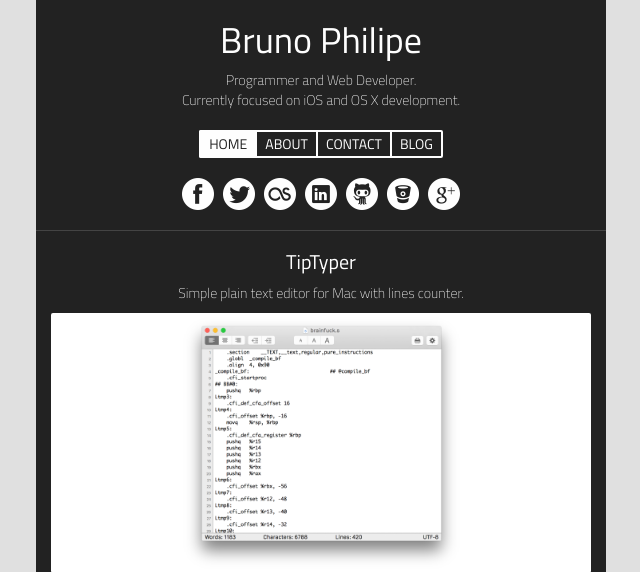
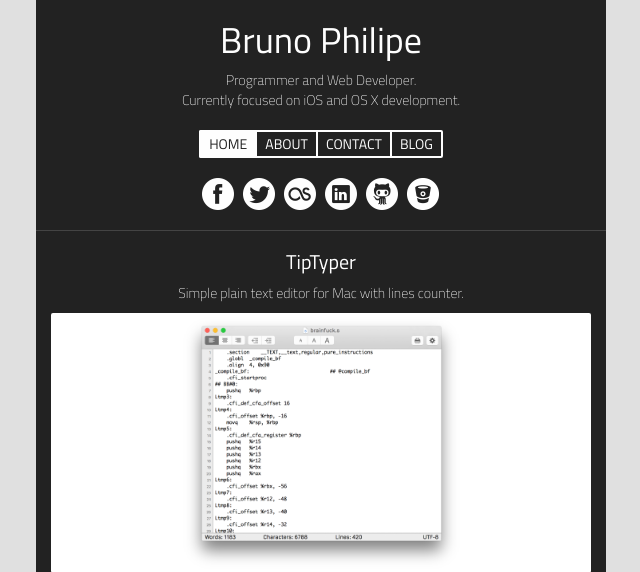
Before and after one commit to brunophilipe/brunophilipe.com, a PHP site: page / in a window 1280 px wide. Shown: the top 572 px of the page, without its empty margins (319-959 px from the left). Run offline with PHP 8.4, Linux system fonts and the light colour scheme.

Commit message:
Removed G+ links.

```diff
--- a/assets/templates/menu.html
+++ b/assets/templates/menu.html
@@ -8,6 +8,5 @@
 				<a id="li" class="tooltips" target="_blank" title="LinkedIn" href="https://www.linkedin.com/pub/bruno-philipe-resende-silva/33/416/ba7"><span>LinkedIn</span></a>
 				<a id="gh" class="tooltips" target="_blank" title="GitHub" href="https://www.github.com/brunophilipe"><span>GitHub</span></a>
 				<a id="bb" class="tooltips" target="_blank" title="BitBucket" href="https://bitbucket.org/brunophilipe"><span>BitBucket</span></a>
-				<a id="gp" class="tooltips" target="_blank" title="Google+" href="https://plus.google.com/u/0/+BrunoPhilipe"><span>Google+</span></a>
 			</div>
 			<hr>
--- a/contact.php
+++ b/contact.php
@@ -38,7 +38,6 @@
 				<a id="li" class="tooltips" target="_blank" title="LinkedIn" href="https://www.linkedin.com/pub/bruno-philipe-resende-silva/33/416/ba7"><span>LinkedIn</span></a>
 				<a id="gh" class="tooltips" target="_blank" title="GitHub" href="https://www.github.com/brunophilipe"><span>GitHub</span></a>
 				<a id="bb" class="tooltips" target="_blank" title="BitBucket" href="https://bitbucket.org/brunophilipe"><span>BitBucket</span></a>
-				<a id="gp" class="tooltips" target="_blank" title="Google+" href="https://plus.google.com/u/0/+BrunoPhilipe"><span>Google+</span></a>
 			</div>
 			<hr>
 <?php
```
